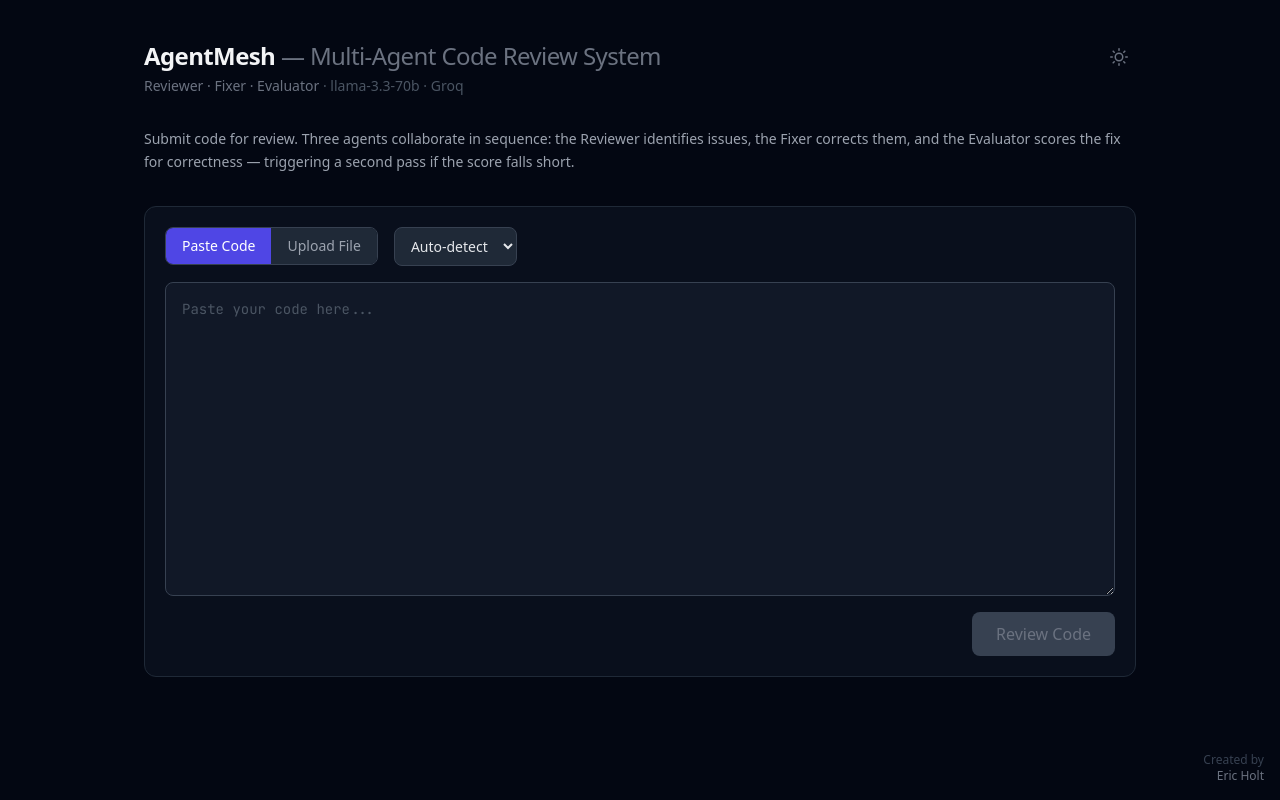
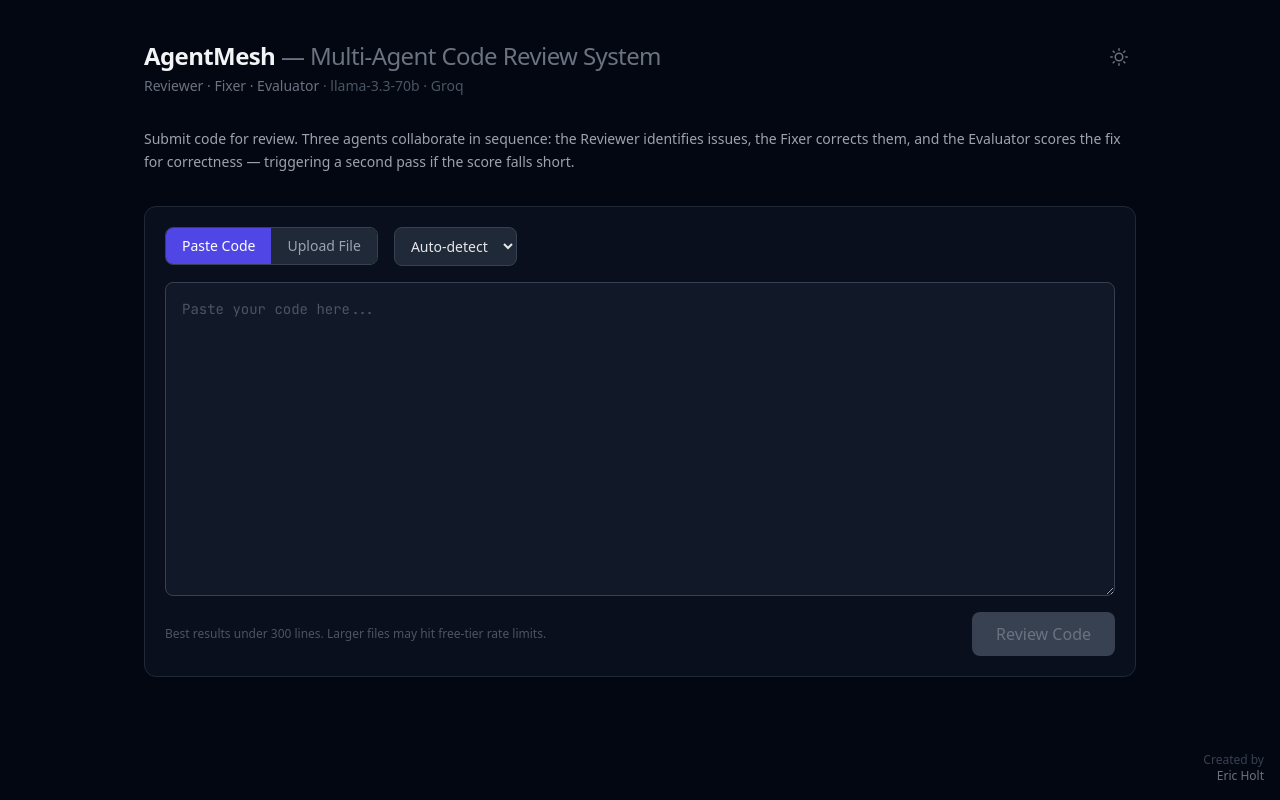
Before and after one commit to eholt723/agentmesh, a React (Vite) app in the folder frontend/: page / in a window 1280 px wide. Built offline with nearby package versions, Linux system fonts and the light colour scheme.

Commit message:
add file size disclaimer near submit button

```diff
--- a/frontend/src/components/CodeInput.jsx
+++ b/frontend/src/components/CodeInput.jsx
@@ -108,13 +108,18 @@ export function CodeInput({ onSubmit, streaming }) {
         </div>
       )}
 
+      <div className="flex items-center justify-between gap-4">
+        <p className="text-xs text-gray-400 dark:text-gray-600">
+          Best results under 300 lines. Larger files may hit free-tier rate limits.
+        </p>
         <button
           type="submit"
           disabled={streaming || (mode === 'text' ? !code.trim() : !file)}
-        className="self-end px-6 py-2.5 bg-indigo-600 hover:bg-indigo-500 disabled:bg-gray-200 dark:disabled:bg-gray-700 disabled:text-gray-400 dark:disabled:text-gray-500 text-white font-medium rounded-lg transition-colors"
+          className="shrink-0 px-6 py-2.5 bg-indigo-600 hover:bg-indigo-500 disabled:bg-gray-200 dark:disabled:bg-gray-700 disabled:text-gray-400 dark:disabled:text-gray-500 text-white font-medium rounded-lg transition-colors"
         >
           {streaming ? 'Reviewing...' : 'Review Code'}
         </button>
+      </div>
     </form>
   )
 }
```
Lines whose indentation alone changed are shown as unchanged.
